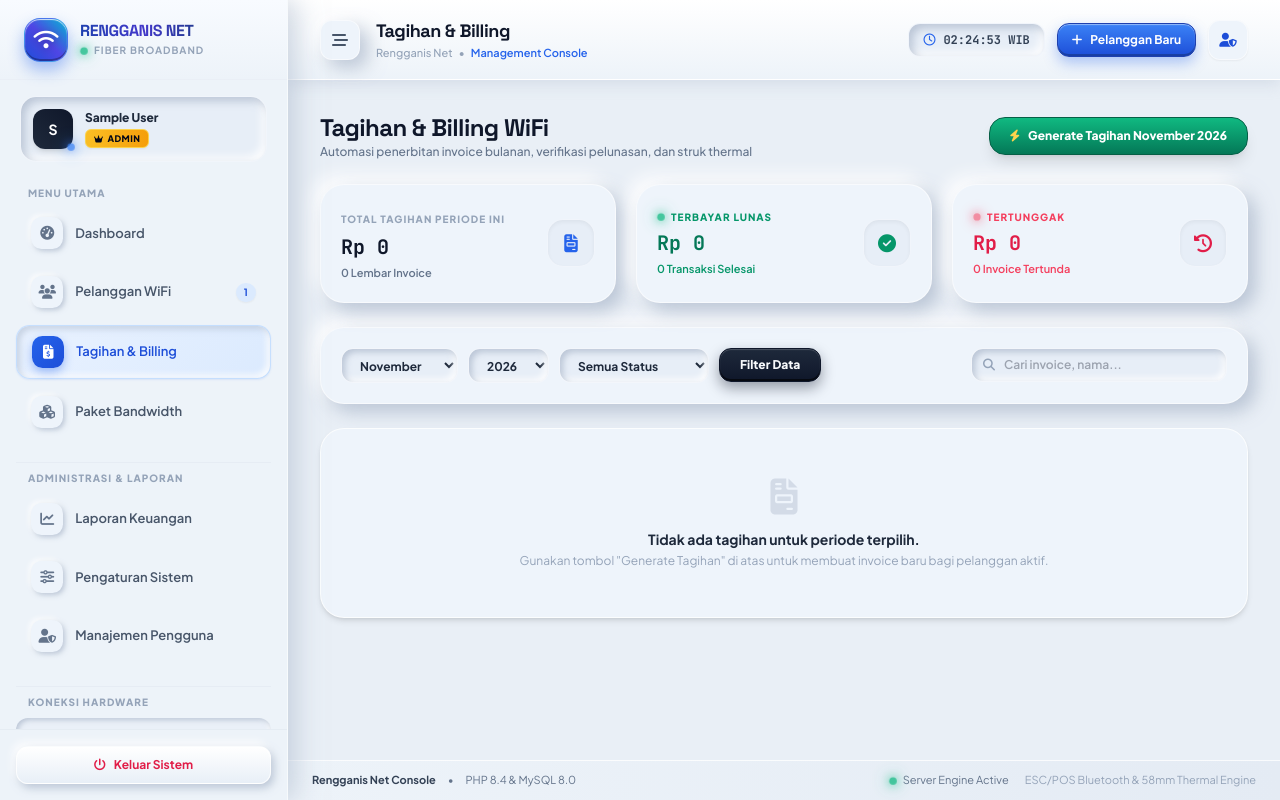
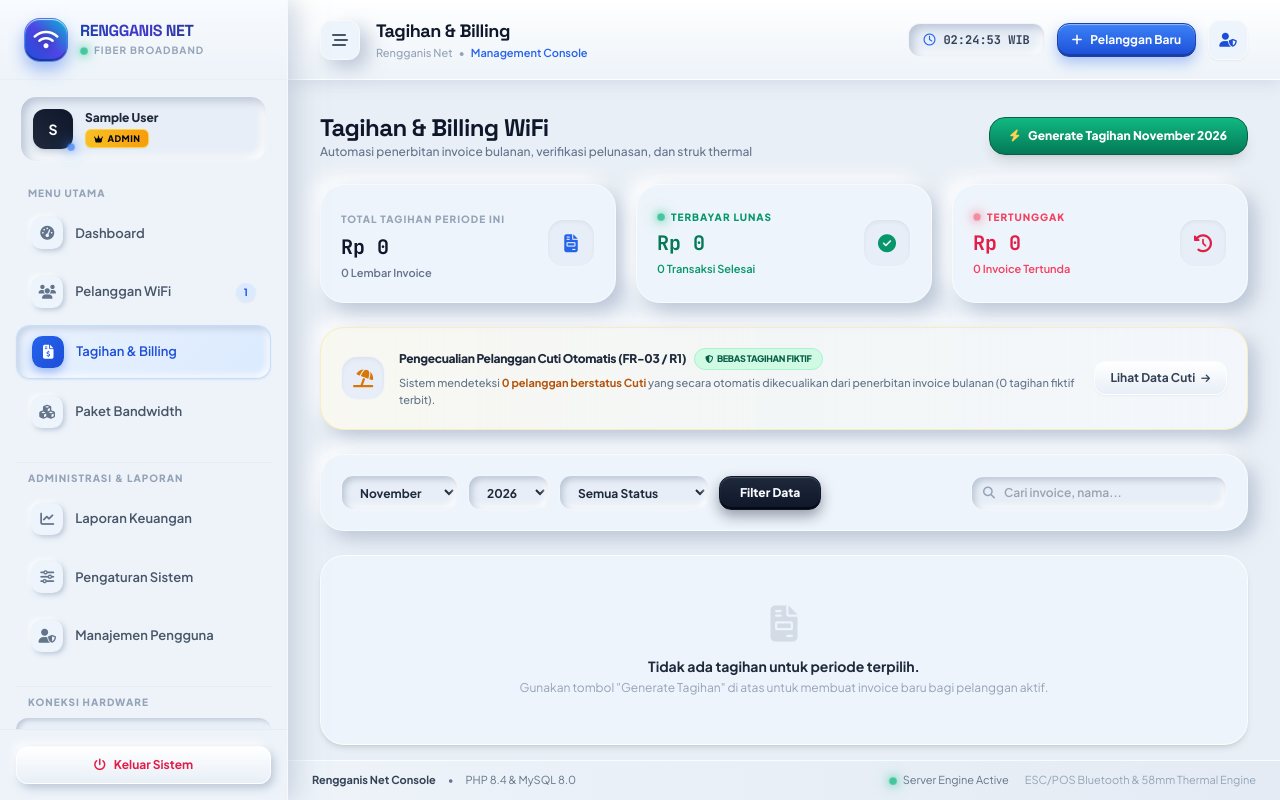
Before and after one commit to sipolislam/rengganis-net, a PHP site: page /bills.php in a window 1280 px wide. Run offline with PHP 8.4, Linux system fonts and the light colour scheme; the visitor is signed in with stand-in values (Sample User, id 1); tables that the repository leaves empty hold one stand-in row (values such as "Sample post"); some libraries are stand-ins or nearby versions.

Commit message:
feat(T-007): implement strict customer leave billing exemption and zero fictional bill guarantee

```diff
--- a/bills.php
+++ b/bills.php
@@ -62,6 +62,10 @@ $summary = $stmtSummary->fetch();
 $totalAmount = (float)($summary['total_amount'] ?? 0);
 $paidAmount = (float)($summary['paid_amount'] ?? 0);
 $unpaidAmount = (float)($summary['unpaid_amount'] ?? 0);
+
+// Count leave customers for FR-03/R1 exemption visibility
+$stmtCutiCount = $pdo->query("SELECT COUNT(*) FROM customers WHERE status = 'cuti'");
+$cutiCount = (int)$stmtCutiCount->fetchColumn();
 ?>
 
 <div class="space-y-6">
@@ -120,6 +124,29 @@ $unpaidAmount = (float)($summary['unpaid_amount'] ?? 0);
             </div>
         </div>
 
+    </div>
+
+    <!-- Cuti Exemption Notice Card (FR-03 / R1) -->
+    <div class="neu-flat rounded-3xl p-4 sm:p-5 flex flex-col sm:flex-row items-start sm:items-center justify-between gap-4 border border-amber-200/50 bg-gradient-to-r from-amber-50/60 via-amber-50/30 to-slate-50/50">
+        <div class="flex items-center gap-3.5">
+            <div class="w-11 h-11 rounded-2xl neu-inset flex items-center justify-center text-amber-600 shadow-inner shrink-0">
+                <i class="fa-solid fa-umbrella-beach text-lg"></i>
+            </div>
+            <div>
+                <div class="text-xs font-black text-slate-800 tracking-tight flex items-center gap-2">
+                    <span>Pengecualian Pelanggan Cuti Otomatis (FR-03 / R1)</span>
+                    <span class="inline-flex items-center gap-1 px-2.5 py-0.5 rounded-full text-[9px] font-extrabold uppercase bg-emerald-100 text-emerald-800 border border-emerald-200">
+                        <i class="fa-solid fa-shield-halved text-[8px]"></i> Bebas Tagihan Fiktif
+                    </span>
+                </div>
+                <div class="text-[11px] text-slate-500 mt-1 font-medium leading-relaxed">
+                    Sistem mendeteksi <strong class="text-amber-700 font-bold"><?= $cutiCount ?> pelanggan berstatus Cuti</strong> yang secara otomatis dikecualikan dari penerbitan invoice bulanan (0 tagihan fiktif terbit).
+                </div>
+            </div>
+        </div>
+        <a href="customers.php?status=cuti" class="px-4 py-2 rounded-xl skeuo-btn-secondary text-xs font-bold text-slate-700 whitespace-nowrap shadow-sm hover:text-blue-700 transition-colors flex items-center gap-1.5 self-end sm:self-auto">
+            <span>Lihat Data Cuti</span> <i class="fa-solid fa-arrow-right text-[10px]"></i>
+        </a>
     </div>
 
     <!-- Filter Controls (Neumorphic Inset Bar) -->
--- a/includes/helpers.php
+++ b/includes/helpers.php
@@ -175,6 +175,17 @@ function getStatusBadge(string $status): string {
 }
 
 /**
+ * Check if a customer status is exempt from monthly billing (FR-03 / R1 / Guardrail 11).
+ * Customers with status = 'cuti' are strictly exempt with 0 fictional bills.
+ *
+ * @param string $status
+ * @return bool True if customer is exempt from billing
+ */
+function isCustomerExemptFromBilling(string $status): bool {
+    return in_array(strtolower(trim($status)), ['cuti'], true);
+}
+
+/**
  * Generate monthly bills for all active customers.
  * EXCLUDES customers with status = 'cuti' or 'isolir' (as per FR-03).
  *
@@ -196,9 +207,10 @@ function generateMonthlyBills(PDO $pdo, int $month, int $year, int $dueDay = 10)
     $dueDayPadded = str_pad((string)$dueDay, 2, '0', STR_PAD_LEFT);
     $dueDate = "{$year}-{$monthPadded}-{$dueDayPadded}";
 
-    // Count customers in 'cuti'
-    $stmtCutiCount = $pdo->query("SELECT COUNT(*) FROM customers WHERE status = 'cuti'");
-    $skippedCuti = (int)$stmtCutiCount->fetchColumn();
+    // Query customers on leave ('cuti') for exemption tracking (FR-03 / R1)
+    $stmtCuti = $pdo->query("SELECT customer_code FROM customers WHERE status = 'cuti'");
+    $cutiCodes = $stmtCuti->fetchAll(PDO::FETCH_COLUMN);
+    $skippedCuti = count($cutiCodes);
 
     // Count customers in 'isolir'
     $stmtIsolirCount = $pdo->query("SELECT COUNT(*) FROM customers WHERE status = 'isolir'");
@@ -208,8 +220,9 @@ function generateMonthlyBills(PDO $pdo, int $month, int $year, int $dueDay = 10)
     $lastDayOfMonth = date('Y-m-t', strtotime("{$year}-{$monthPadded}-01"));
 
     // Select active customers who don't have a bill for this month & year
+    // Hard filter: status = 'aktif' strictly prevents any leave customer from being selected
     $stmt = $pdo->prepare("
-        SELECT c.id, c.customer_code, c.name, p.price
+        SELECT c.id, c.customer_code, c.name, c.status, p.price
         FROM customers c
         JOIN packages p ON c.package_id = p.id
         WHERE c.status = 'aktif'
@@ -232,7 +245,8 @@ function generateMonthlyBills(PDO $pdo, int $month, int $year, int $dueDay = 10)
             'generated'      => 0,
             'skipped'        => 0,
             'skipped_cuti'   => $skippedCuti,
-            'skipped_isolir' => $skippedIsolir
+            'skipped_isolir' => $skippedIsolir,
+            'cuti_customers' => $cutiCodes
         ];
     }
 
@@ -256,6 +270,11 @@ function generateMonthlyBills(PDO $pdo, int $month, int $year, int $dueDay = 10)
         ");
 
         foreach ($eligibleCustomers as $cust) {
+            // Defense-in-depth: Never generate bill for cuti or exempt customer (Guardrail 11)
+            if (isset($cust['status']) && isCustomerExemptFromBilling($cust['status'])) {
+                continue;
+            }
+
             $seq++;
             $billNum = $prefix . str_pad((string)$seq, 4, '0', STR_PAD_LEFT);
             $insertStmt->execute([
@@ -278,7 +297,8 @@ function generateMonthlyBills(PDO $pdo, int $month, int $year, int $dueDay = 10)
         'generated'      => $generatedCount,
         'skipped'        => 0,
         'skipped_cuti'   => $skippedCuti,
-        'skipped_isolir' => $skippedIsolir
+        'skipped_isolir' => $skippedIsolir,
+        'cuti_customers' => $cutiCodes
     ];
 }
 
@@ -310,8 +330,8 @@ function generateCustomerBill(PDO $pdo, int $customerId, int $month, int $year,
     $cust = $stmtCust->fetch();
     if (!$cust) return null;
 
-    // Hard Limit Guardrail: Never generate bill for a customer on leave ('cuti')
-    if ($cust['status'] === 'cuti') {
+    // Hard Limit Guardrail 11 / FR-03 / R1: Never generate bill for a customer on leave ('cuti')
+    if (isCustomerExemptFromBilling($cust['status'])) {
         return null;
     }
 
```
Also changed, not shown: docs/PROGRESS.md (+7 -5 lines), docs/TASKS.md (+2 -2 lines), tests/test_all_requirements.php (+28 -0 lines).
